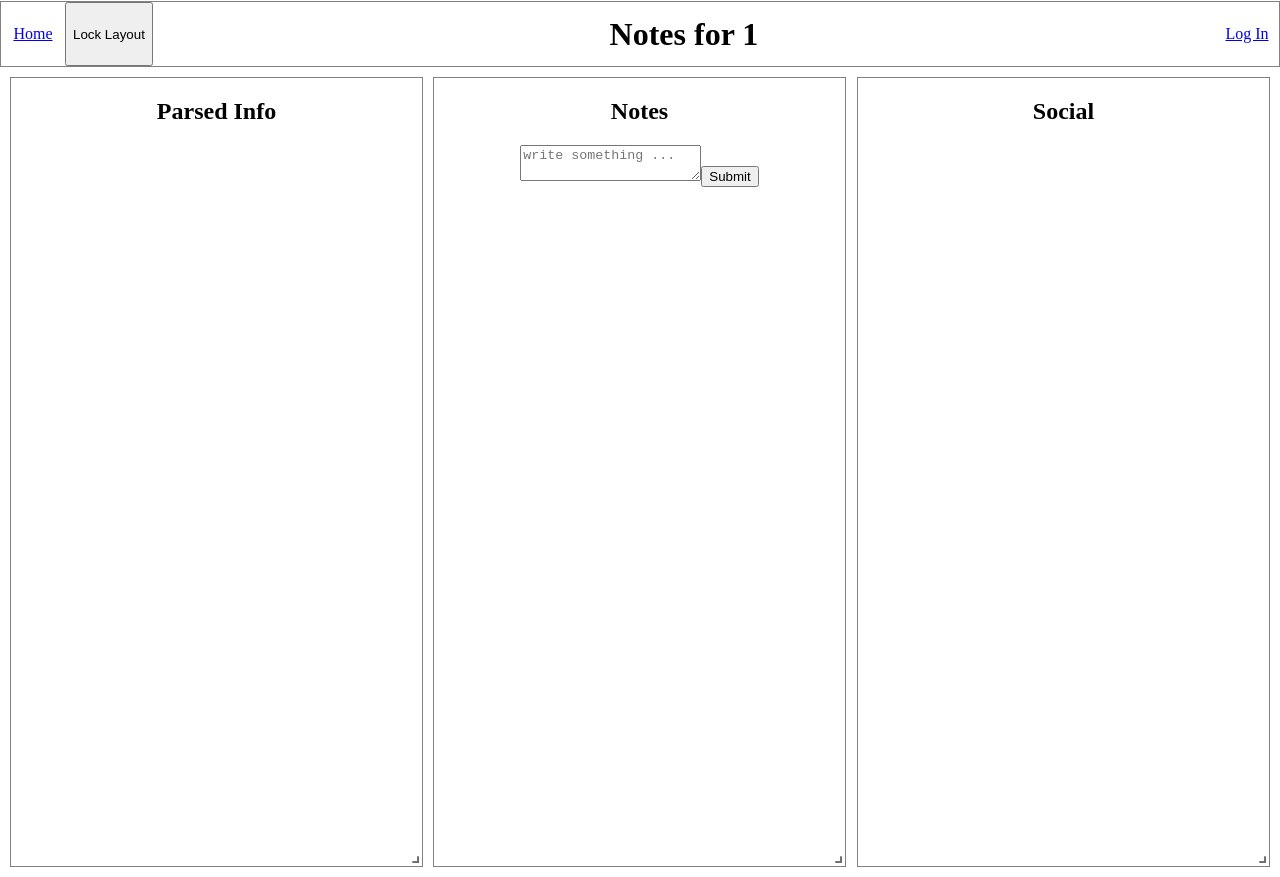
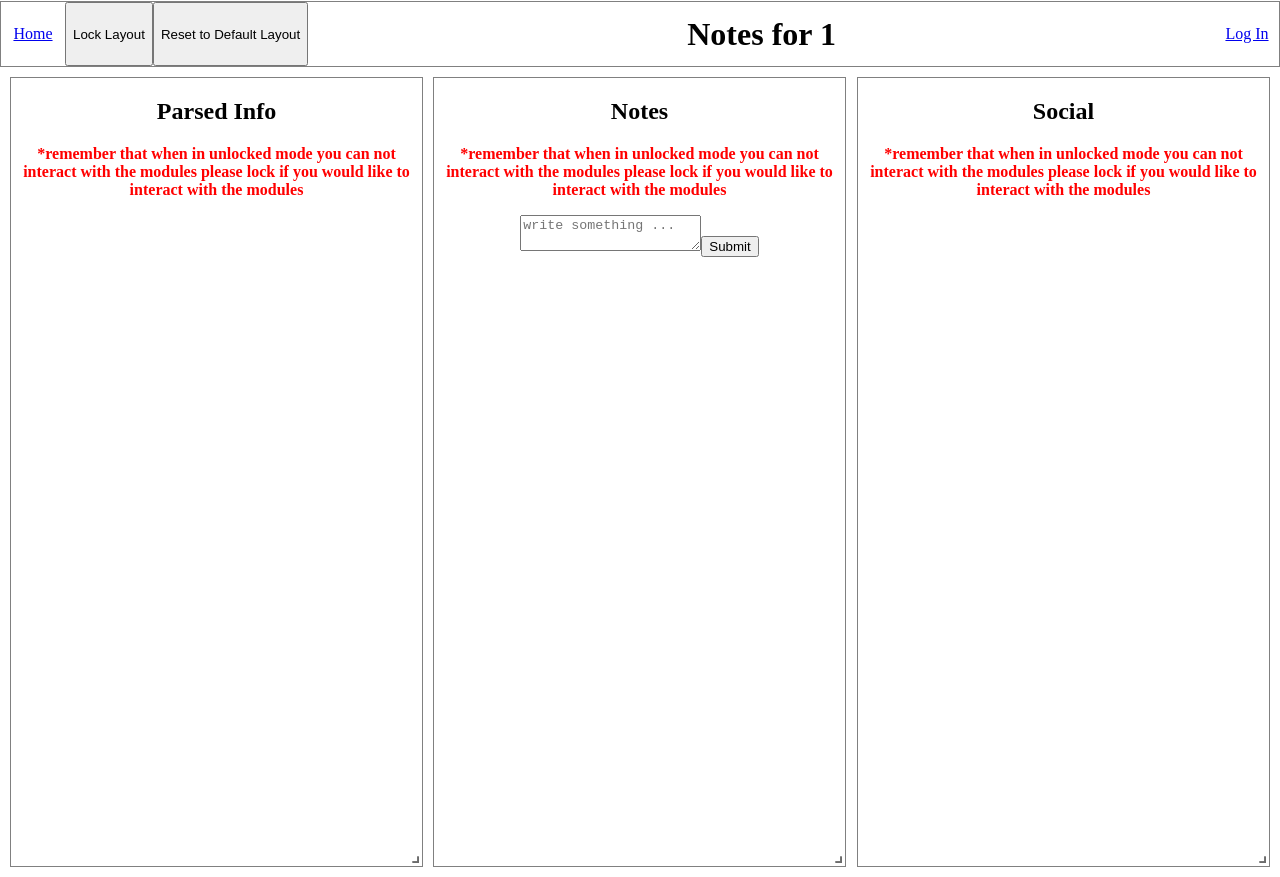
Before and after one commit to chd63/Geonotes, a React (Vite) app: page /country/1 in a window 1280 px wide. Built offline with nearby package versions, Linux system fonts and the light colour scheme.

Commit message:
somewhat working layout, some minor issues like default layouts, but working desently

```diff
--- a/src/CountryPage.css
+++ b/src/CountryPage.css
@@ -67,3 +67,8 @@ body,html {
     justify-content: center;
 
 }
+
+.reminder-text {
+    color: red;
+    font-weight: bold;
+}
--- a/src/CountryPage.jsx
+++ b/src/CountryPage.jsx
@@ -1,6 +1,6 @@
-import React, { useState } from 'react';
+import React, { useState, useRef, useEffect } from 'react';
 import { useParams } from 'react-router-dom';
-import "./CountryPage.css"
+import "./CountryPage.css";
 import { Link } from 'react-router-dom';
 import GridLayout from 'react-grid-layout';
 import 'react-grid-layout/css/styles.css';
@@ -8,81 +8,142 @@ import 'react-resizable/css/styles.css';
 import { Responsive, WidthProvider } from 'react-grid-layout';
 const ResponsiveGridLayout = WidthProvider(Responsive);
 
-
 function CountryPage() {
-    // get constants to set state
-    let [isLocked, setIsLocked] = useState(false);
-
-    const handleLockToggle = () => {
-        setIsLocked(!isLocked);
-    }
-
-    const layouts = {
-    lg: [ // Large screens (e.g., desktops)
+    const defaultLayouts = {
+        lg: [
             { i: 'general', x: 0, y: 0, w: 4, h: 5 },
             { i: 'notes', x: 4, y: 0, w: 4, h: 5 },
             { i: 'social', x: 8, y: 0, w: 4, h: 5 },
         ],
-    md: [ // Medium screens (e.g., tablets)
+        md: [
             { i: 'general', x: 0, y: 0, w: 6, h: 10 },
             { i: 'notes', x: 6, y: 0, w: 6, h: 10 },
             { i: 'social', x: 0, y: 10, w: 12, h: 10 },
         ],
-    sm: [ // Small screens (e.g., phones)
+        sm: [
             { i: 'general', x: 0, y: 0, w: 12, h: 10 },
             { i: 'notes', x: 0, y: 10, w: 12, h: 10 },
             { i: 'social', x: 0, y: 20, w: 12, h: 10 },
         ],
     };
 
-    const {countryName} = useParams();
-    return(
+    const [isLocked, setIsLocked] = useState(false);
+    const [currentLayout, setCurrentLayout] = useState(defaultLayouts.lg);
+    const [userLayout, setUserLayout] = useState(null);
+    const containerRef = useRef(null);
+    const [containerWidth, setContainerWidth] = useState(1200);
+
+    // Load saved layout from localStorage on mount
+    useEffect(() => {
+        const savedLayout = localStorage.getItem('savedLayout');
+        if (savedLayout) {
+            const parsed = JSON.parse(savedLayout);
+            setCurrentLayout(parsed);
+            setUserLayout(parsed);
+            setIsLocked(true); // auto-lock if saved
+        }
+    }, []);
+
+    useEffect(() => {
+        const updateWidth = () => {
+            if (containerRef.current) setContainerWidth(containerRef.current.offsetWidth);
+        };
+        updateWidth();
+        window.addEventListener('resize', updateWidth);
+        return () => window.removeEventListener('resize', updateWidth);
+    }, []);
+
+    const { countryName } = useParams();
+
+    const toggleLock = () => {
+        if (!isLocked) {
+            // Lock current layout
+            setUserLayout(currentLayout);
+            localStorage.setItem('savedLayout', JSON.stringify(currentLayout));
+        }
+        setIsLocked(!isLocked);
+    };
+
+    const resetToDefault = () => {
+        setCurrentLayout(defaultLayouts.lg);
+        setUserLayout(null);
+        localStorage.removeItem('savedLayout');
+        setIsLocked(true);
+    };
+
+    return (
         <div className="country-page-container">
-            <div className = "top-header">
+            <div className="top-header">
                 <Link to="/" className="home_button">Home</Link>
-            <button onClick={handleLockToggle}>{isLocked ? 'Unlock Layout' : 'Lock Layout'}</button>
-            <h1 className="header_name">Notes for {countryName} </h1>
+                <button onClick={toggleLock}>{isLocked ? "Unlock Layout" : "Lock Layout"}</button>
+                <button onClick={resetToDefault}>Reset to Default Layout</button>
+                <h1 className="header_name">Notes for {countryName}</h1>
                 <Link to="/" className="login_button">Log In</Link>
             </div>
 
-
-            <div className="main-content-row">
+            <div ref={containerRef} className="main-content-row">
+                {isLocked ? (
+                    <GridLayout
+                        className="main-content-row"
+                        layout={currentLayout}
+                        cols={12}
+                        width={containerWidth}
+                        rowHeight={containerWidth / 12}
+                        isDraggable={false}
+                        isResizable={false}
+                        compactType={null}
+                        preventCollision={true}
+                    >
+                        <div key="general" className="general-info-container">
+                            <h2>Parsed Info</h2>
+                        </div>
+                        <div key="notes" className="notes-container">
+                            <h2>Notes</h2>
+                            <textarea className="notes-textarea" placeholder="write something ..." />
+                            <button>Submit</button>
+                        </div>
+                        <div key="social" className="social-container">
+                            <h2>Social</h2>
+                        </div>
+                    </GridLayout>
+                ) : (
                     <ResponsiveGridLayout
                         className="main-content-row"
-                    layouts={layouts}
+                        layouts={defaultLayouts}
                         breakpoints={{ lg: 1200, md: 996, sm: 768, xs: 480, xxs: 0 }}
                         cols={{ lg: 12, md: 12, sm: 12, xs: 12, xxs: 12 }}
-                    isDraggable={!isLocked}
-                    isResizable={!isLocked}
+                        isDraggable={true}
+                        isResizable={true}
+                        onLayoutChange={(layout) => setCurrentLayout(layout)}
                     >
                         <div key="general" className="general-info-container">
-                    <div>
                             <h2>Parsed Info</h2>
+                            <p className="reminder-text">
+                                *remember that when in unlocked mode you can not interact with the modules please
+                                lock if you would like to interact with the modules
+                            </p>
+                        </div>
+                        <div key="notes" className="notes-container">
+                            <h2>Notes</h2>
+                            <p className="reminder-text">
+                                *remember that when in unlocked mode you can not interact with the modules please
+                                lock if you would like to interact with the modules
+                            </p>
+                            <textarea className="notes-textarea" placeholder="write something ..." />
+                            <button>Submit</button>
+                        </div>
+                        <div key="social" className="social-container">
+                            <h2>Social</h2>
+                            <p className="reminder-text">
+                                *remember that when in unlocked mode you can not interact with the modules please
+                                lock if you would like to interact with the modules
+                            </p>
+                        </div>
+                    </ResponsiveGridLayout>
+                )}
             </div>
         </div>
-
-                <div key="notes" className="notes-container">
-                    <div>
-                        <h2>Notes</h2>
-                    </div>
-                    <textarea className="notes-textarea" placeholder='write something ...'></textarea>
-                    <button>Submit</button>
-                </div>
-
-                <div key="social" className="social-container">
-                    <div>
-                        <h2>Social</h2>
-                    </div>
-                </div>
-                </ResponsiveGridLayout>
-            </div>
-
-
-        </div>
     );
-
 }
 
-
-
 export default CountryPage;
```
Lines whose indentation alone changed are shown as unchanged.
